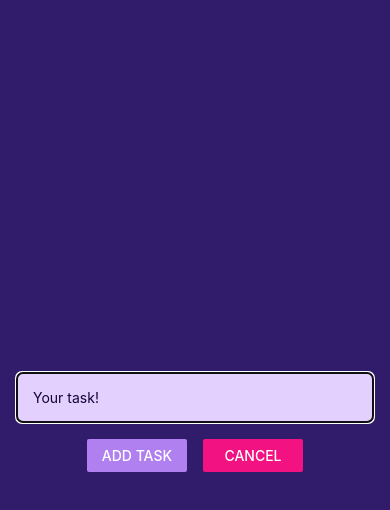
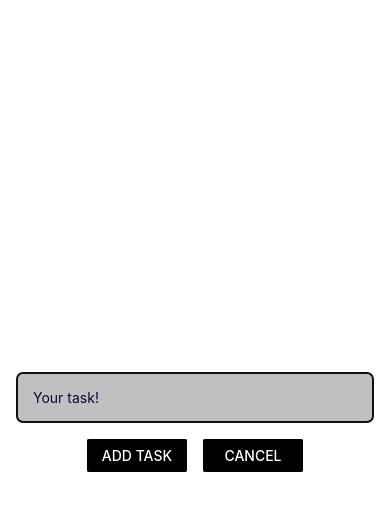
Before and after one commit to Ardad2/CSE485SkillsModuleGit, a React Native app: screen / in a window 390 px wide. Both pictures are taken after a click on the button "ADD NEW TASK". Shown: the top 510 px of the page. Built offline with nearby package versions, Linux system fonts and the light colour scheme.

Commit message:
changed styling for the task input modal

```diff
--- a/components/TaskInput.js
+++ b/components/TaskInput.js
@@ -21,17 +21,16 @@ function TaskInput(props) {
         style={styles.textInput}
         placeholder="Your task!"
 
-        //Note if it was goalInputHandler() it would get executed as soon as React starts.
 
          onChangeText={taskInputHandler}
          value={enteredTaskText}
          />
          <View style={styles.buttonContainer}>
              <View style={styles.button} >
-                <Button title="Add Task" onPress={addTaskHandler} color="#b180f0"/>
+                <Button title="Add Task" onPress={addTaskHandler} color="black"/>
             </View>
             <View style={styles.button}>
-                <Button title="Cancel" onPress={props.onCancel} color="#f31282"/>
+                <Button title="Cancel" onPress={props.onCancel} color="black"/>
             </View>
         </View>
       </View>
@@ -48,7 +47,7 @@ const styles = StyleSheet.create({
       justifyContent: 'center',
       alignItems: 'center',
       padding: 16,
-      backgroundColor: '#311b6b'
+      backgroundColor: '#fffff'
     },
     image: {
         width: 100,
@@ -58,7 +57,7 @@ const styles = StyleSheet.create({
     textInput: {
       borderWidth: 1,
       borderColor: '#e4d0ff',
-      backgroundColor: '#e4d0ff',
+      backgroundColor: 'silver',
       color: '#120438',
       borderRadius: 6,
       width: '100%',
@@ -70,6 +69,7 @@ const styles = StyleSheet.create({
     },
     button: {
         width: 100,
-        marginHorizontal: 8
+        marginHorizontal: 8,
+        backgroundColor: "silver"
     }
   });
```
